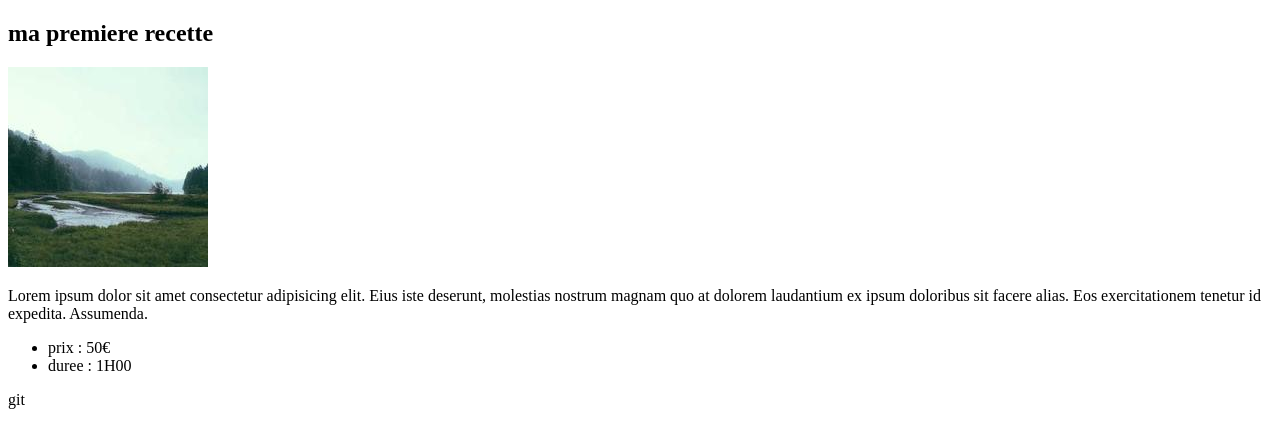
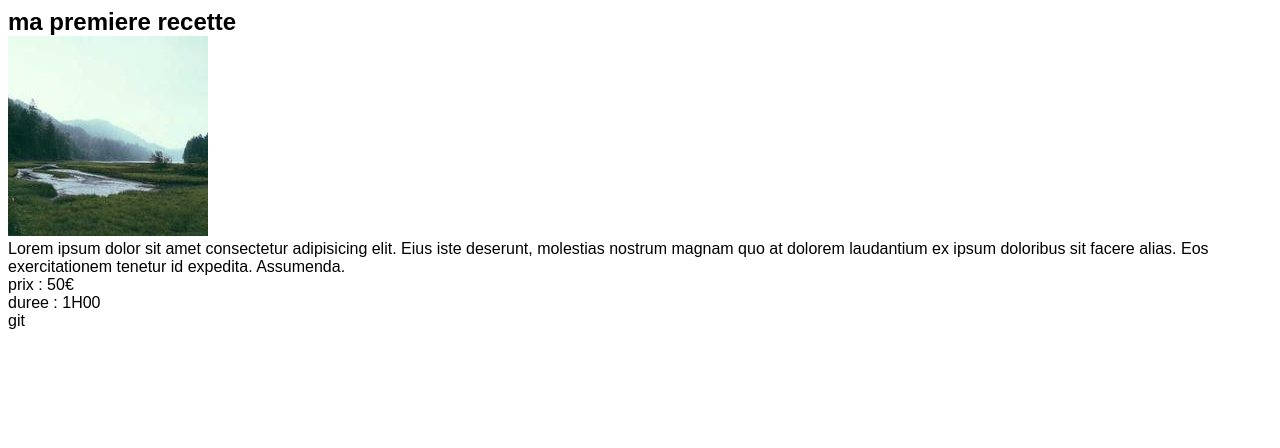
Before and after one commit to mrwonder1938/-recette-GRETA-nov-2024-kevin-dussiel, a plain HTML site: page recette.html in a window 1280 px wide. Drawn offline with Linux system fonts and the light colour scheme.

```diff
--- a/recette.html
+++ b/recette.html
@@ -2,6 +2,7 @@
 <html>
 <head>
 <title>git</title>
+<link rel="stylesheet" href="style.css">
 </head>
 
 <body>
--- /dev/null
+++ b/style.css
@@ -0,0 +1,13 @@
+
+h1, p, figure, ul, li {  /* enlever les marge internes externes*/
+    margin: 0;
+    padding: 0;
+}
+
+body {   /* changer la police de caractere de toutes les balises*/
+    font-family: sans-serif;
+}
+
+ul, li {
+    list-style: none;
+}
```
